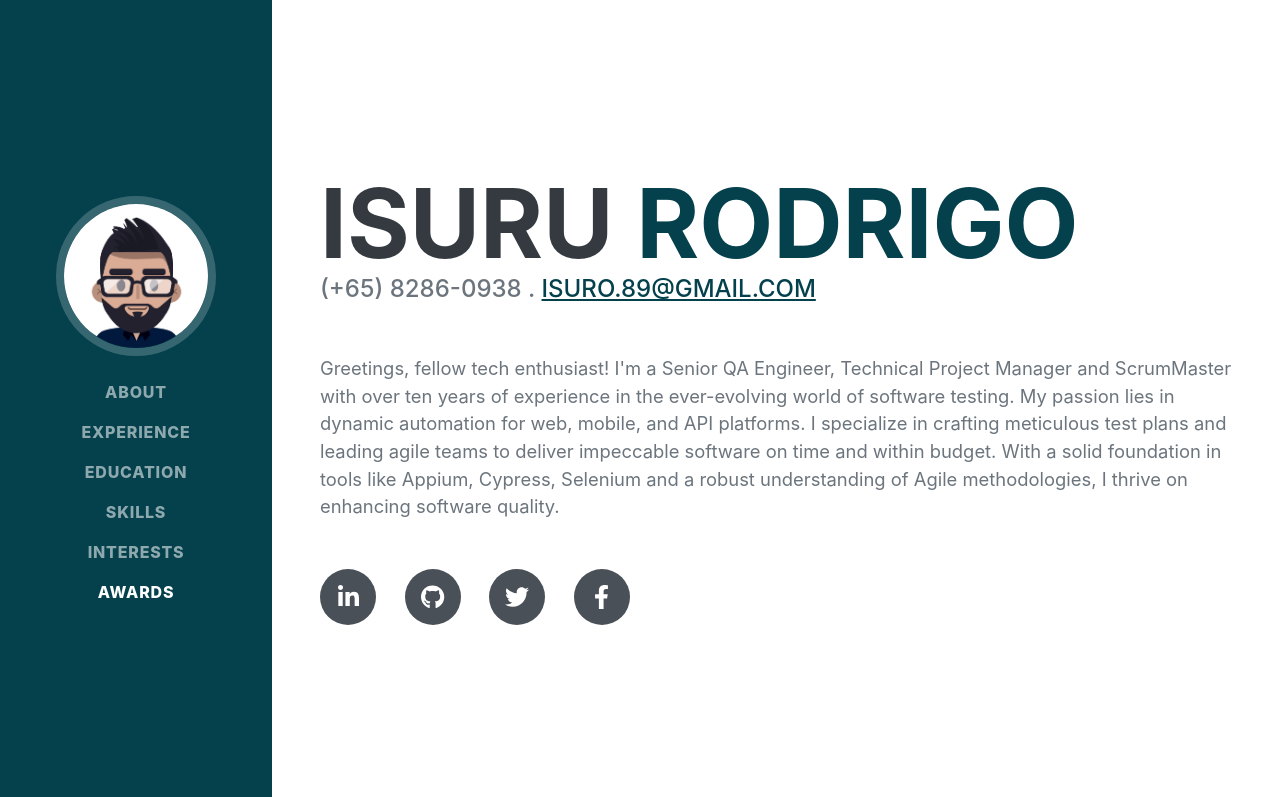
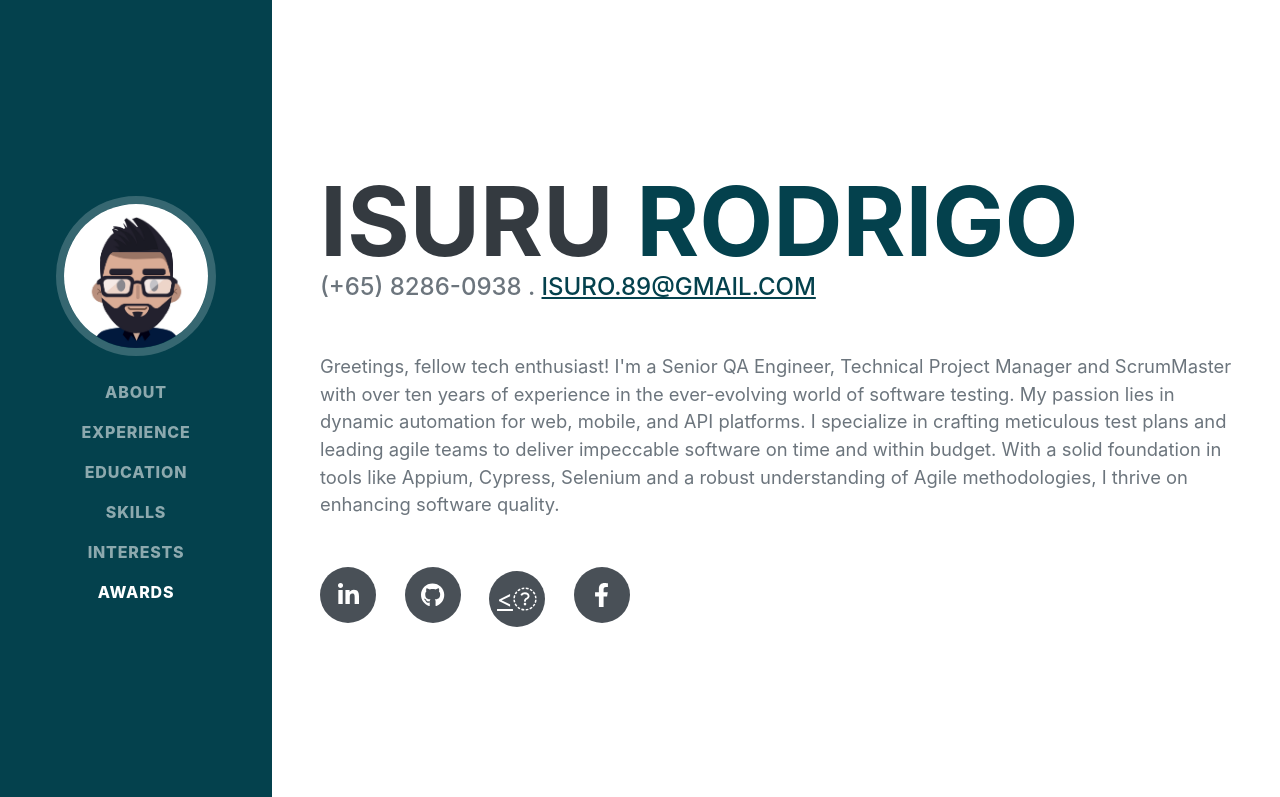
Before and after one commit to isurooo/isurooo.github.io, a plain HTML site: page index.html in a window 1280 px wide. Shown: the top 797 px of the page. Drawn offline with nearby package versions, Linux system fonts and the light colour scheme; a web font is replaced by a local one.

Commit message:
change the social icon for x

```diff
--- a/index.html
+++ b/index.html
@@ -54,7 +54,7 @@
                     <div class="social-icons">
                         <a class="social-icon" href="https://www.linkedin.com/in/isuroo/"><i class="fab fa-linkedin-in"></i></a>
                         <a class="social-icon" href="https://github.com/isurooo"><i class="fab fa-github"></i></a>
-                        <a class="social-icon" href="https://twitter.com/isuroO"><i class="fab fa-twitter"></i></a>
+                        <a class="social-icon" href="https://twitter.com/isuroO"><<i class="fa-brands fa-square-x-twitter"></i></i></a>
                         <a class="social-icon" href="https://www.facebook.com/isuroo/"><i class="fab fa-facebook-f"></i></a>
                     </div>
                 </div>
--- a/js/scripts.js
+++ b/js/scripts.js
@@ -1,5 +1,6 @@
 /*!
-* Start Bootstrap - Resume v7.0.5 (https://startbootstrap.com/theme/resume)
+* Start Bootstrap - Resume v7.0.5 (
+)
 * Copyright 2013-2022 Start Bootstrap
 * Licensed under MIT (https://github.com/StartBootstrap/startbootstrap-resume/blob/master/LICENSE)
 */
```
